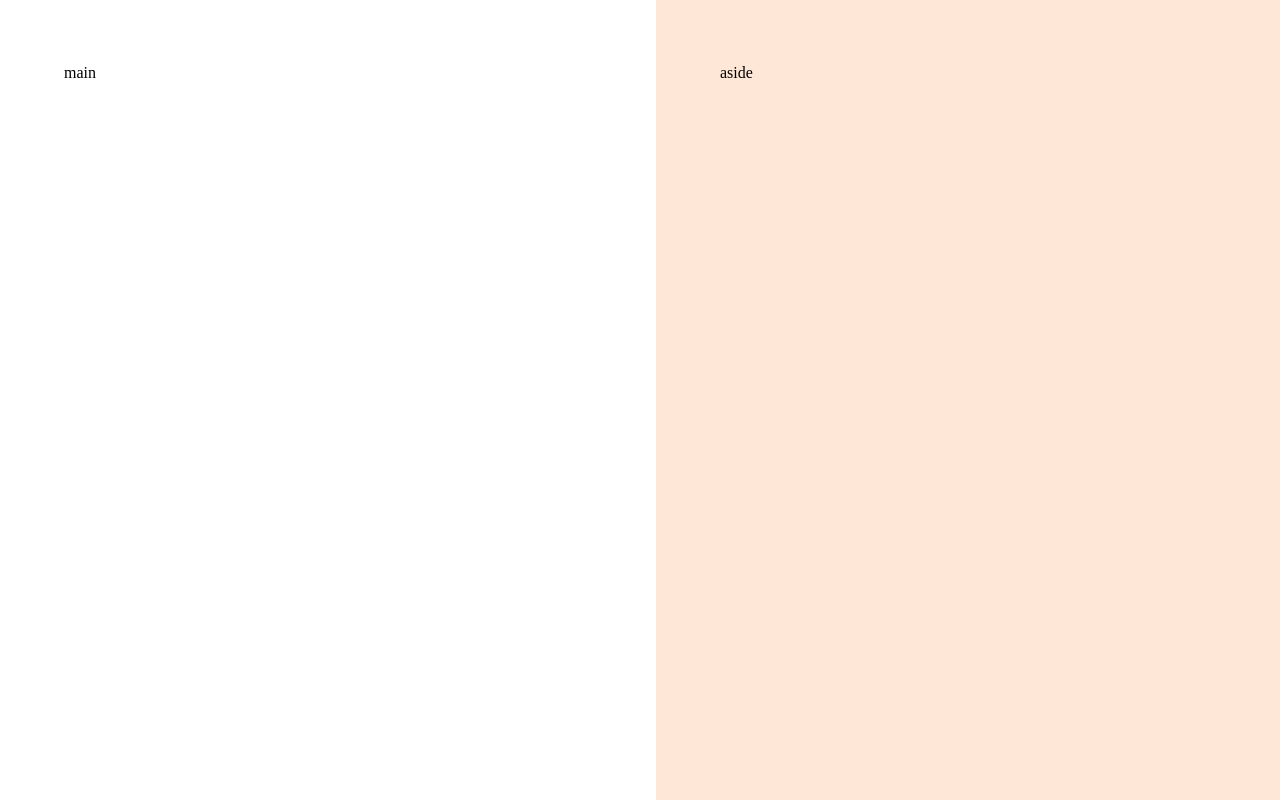
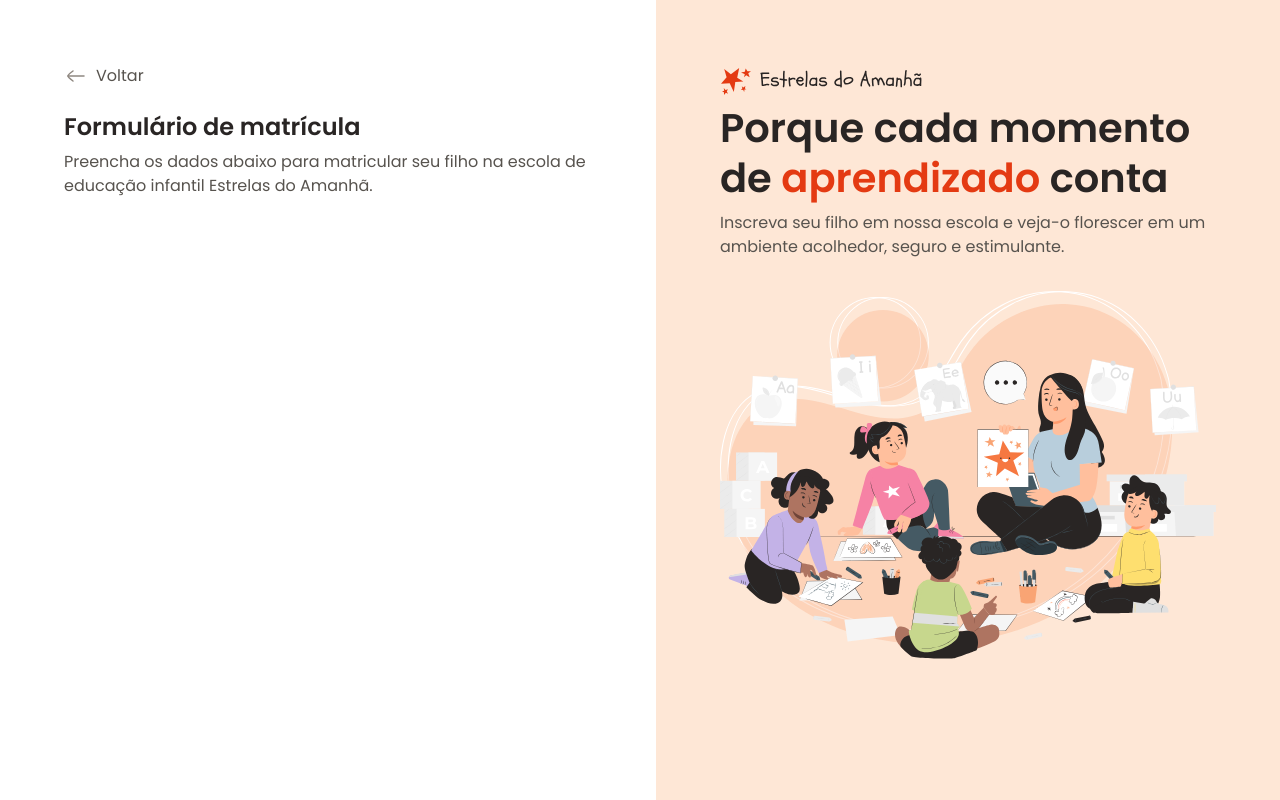
Before and after one commit to arturmauricioss/Rocketseat_Formulario_de_Matriculas, a plain HTML site: page index.html in a window 1280 px wide. Drawn offline with Linux system fonts and the light colour scheme.

Commit message:
Conteudo aside e inicio do conteudo do main

```diff
--- a/index.html
+++ b/index.html
@@ -9,16 +9,32 @@
     <title>Estrelas do Amanhã</title>
     <link rel="stylesheet" href="styles/index.css">
     <link href="https://fonts.googleapis.com/css2?family=Poppins:ital,wght@0,100;0,200;0,300;0,400;0,500;0,600;0,700;0,800;0,900;1,100;1,200;1,300;1,400;1,500;1,600;1,700;1,800;1,900&display=swap" rel="stylesheet">
-
+    <meta http-equiv="refresh" content="5">
 </head>
 <body>
     <div id="app">
         <main>
-            <div class="main-container">main</div>
+            <div class="main-container">
+                <div class="back">
+                    <img src="assets/icons/arrow-left-02.svg" alt="Icone de Voltar">
+                    <span>Voltar</span>
+                </div>
+
+                <h1>Formulário de matrícula</h1>
+                <p>Preencha os dados abaixo para matricular seu filho na escola de educação infantil Estrelas do Amanhã.</p>
+            </div>
         </main>
 
         <aside>
-            <div class="aside-container">aside</div>
+            <div class="aside-container">
+                <header>
+                    <img src="assets/logo.svg" alt="Logo Estrelas do Amanhã">
+                    <h2>Porque cada momento de <span>aprendizado</span> conta</h2>
+                    <p>Inscreva seu filho em nossa escola e veja-o florescer em um ambiente acolhedor, seguro e estimulante.</p>
+                </header>
+
+                <img src="assets/Illustration.svg" alt="Professora ensinando crianças">
+            </div>
         </aside>
     </div>
 </body>
--- a/styles/global.css
+++ b/styles/global.css
@@ -7,6 +7,8 @@
     --font-family:'Poppins', sans-serif;
     --text: 400 1rem/1.5 var(--font-family);
     --text-sm: 400 .875rem/1.4 var(--font-family);
+    --text-h1: 600 1.5rem/1.25 var(--font-family);
+    --text-h2: 600 2.5rem/1.25 var(--font-family);
 
     --text-primary: #292524;
     --text-secondary: #57534E;
@@ -19,4 +21,14 @@
 }
 body{
     overflow: hidden;
+
+    font: var(--text);
+    color: var(--text-secondary);
 }
+h1,h2{
+    color:var(--text-primary);
+}
+img{
+    max-width: 100%;
+    height: auto;
+}
--- a/styles/layout.css
+++ b/styles/layout.css
@@ -13,6 +13,17 @@ main{
         max-width: 33rem;
         margin-left: auto;
     }
+
+    & .back{
+        display: flex;
+        align-items: center;
+        gap: .5rem;
+        margin-bottom: 1.5rem;
+    }
+    & h1{
+        font: var(--text-h1);
+        margin-bottom: .5rem;
+    }
 }
 aside{
     padding: 4rem;
@@ -20,5 +31,19 @@ aside{
 
     & .aside-container{
         max-width: 31rem;
+
+        & > img{
+            width: 100%;
+            margin-top: 2rem;
+        }
+    }
+
+    & h2{
+        font: var(--text-h2);
+        margin-bottom: .5rem;
+
+        & span{
+            color:var(--text-highlight);
+        }
     }
 }
```
